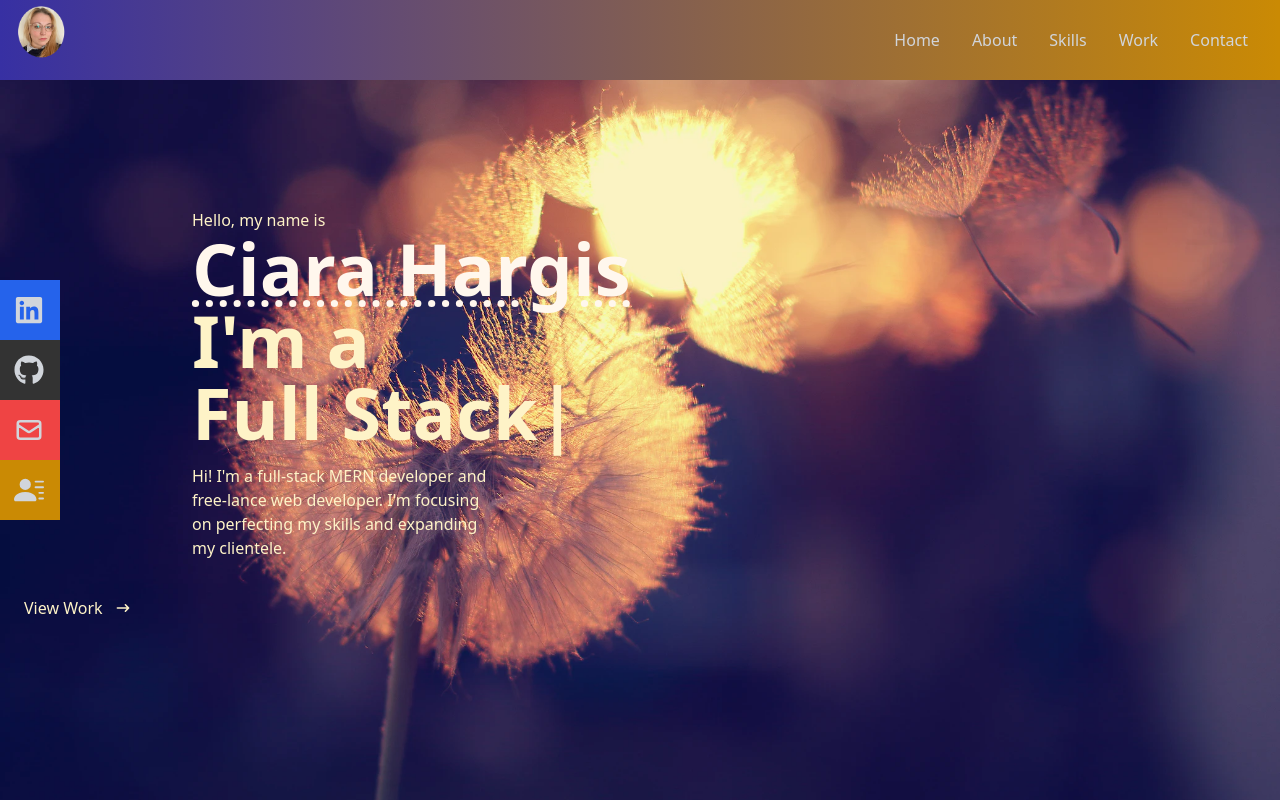
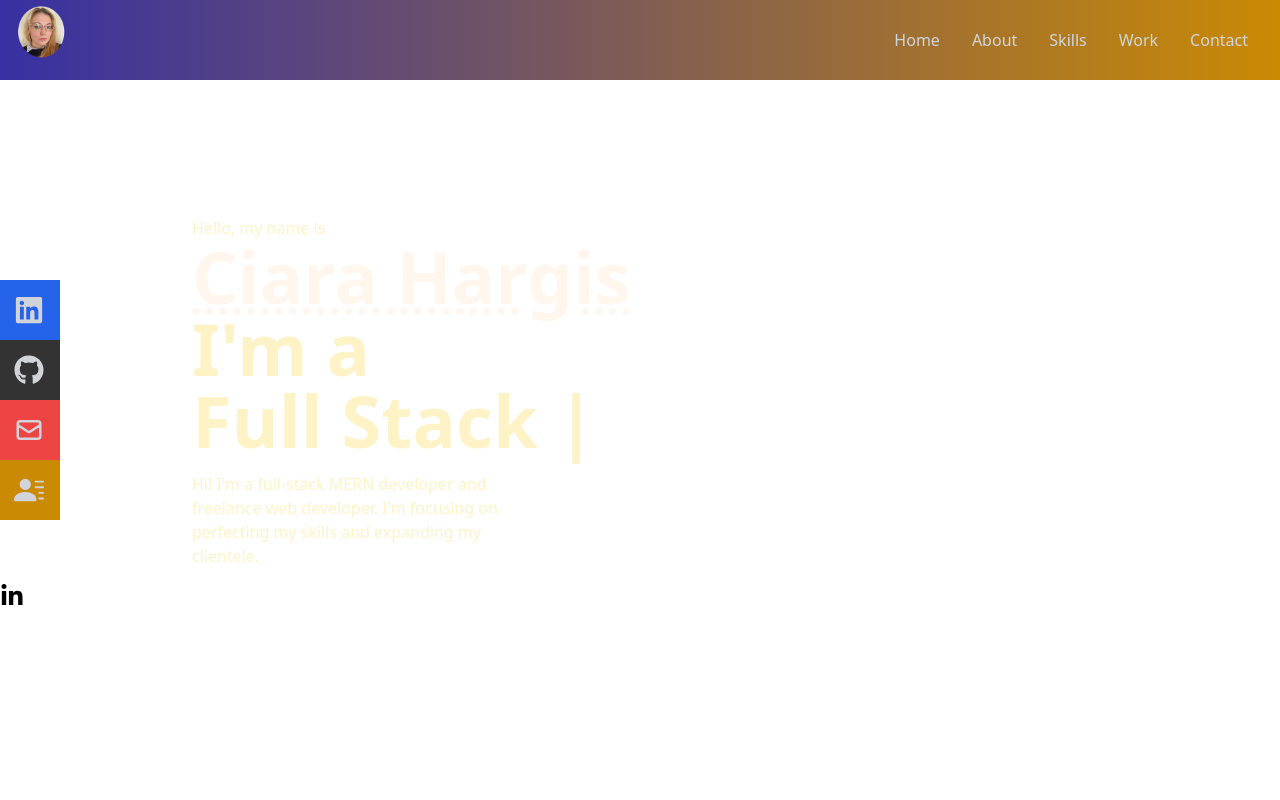
Before and after one commit to NumiBlue/reactportfolio, a React (Create React App) app: page / in a window 1280 px wide. Shown: the top 800 px of the page. Built offline with nearby package versions, Linux system fonts and the light colour scheme; a web font is replaced by a local one.

Commit message:
trouble-shooting

```diff
--- a/src/components/Home.jsx
+++ b/src/components/Home.jsx
@@ -1,19 +1,17 @@
 import React from 'react';
-import backgroundImage from '/Users/ciarahargis/Desktop/Code/challenges/reactportfolio/src/assets/https:/photo-1561954791-05d64ce8460f.webp';
-import { HiArrowNarrowRight } from 'react-icons/hi';
+import { FaLinkedinIn } from 'react-icons/fa';
 import Typed from 'react-typed';
 
 const Home = () => {
   return (
     <div name='home' className='w-full h-screen'>
       {/* Container */}
-    <div style={{backgroundImage: `url(${backgroundImage})`}}
-    className='bg-cover flex flex-col justify-center text-left h-full'>
-      <br></br>
-      <br></br>
+      <div className='bg-cover flex flex-col justify-center text-left h-full'>
+        <br />
+        <br />
         <p className='pl-40 ml-8 max-w-[1000px] px-8 text-amber-100'>Hello, my name is</p>
         <h1 className='pl-40 ml-8 max-w-[1000px] px-8 text-4xl sm:text-7xl underline decoration-dotted font-bold text-orange-50'>Ciara Hargis</h1>
-        <h2 className='pl-40 ml-8 max-w-[1000px] px-8 text-4xl sm:text-7xl font-bold text-amber-100'> I'm a</h2>
+        <h2 className='pl-40 ml-8 max-w-[1000px] px-8 text-4xl sm:text-7xl font-bold text-amber-100'>I'm a</h2>
         <Typed
           className='pl-40 ml-8 max-w-[1000px] px-8 text-4xl sm:text-7xl font-bold text-amber-100'
           strings={['Full Stack Developer.']}
@@ -21,18 +19,15 @@ const Home = () => {
           backSpeed={140}
           loop
         />
-        <p className='pl-40 ml-8 px-8 text-amber-100 py-4 max-w-[500px]'> Hi! I'm a full-stack MERN developer and free-lance web developer. I'm focusing on perfecting my skills and expanding my clientele. </p>
+        <p className='pl-40 ml-8 px-8 text-amber-100 py-4 max-w-[500px]'>Hi! I'm a full-stack MERN developer and freelance web developer. I'm focusing on perfecting my skills and expanding my clientele.</p>
         <div>
-          <button className='text-amber-100 group px-6 py-3 my-2 flex items-center hover:bg-indigo-100 hover:border-rindigo-400'>
-            View Work
-            <span className='group-hover:rotate-90 duration-300'>
-              <HiArrowNarrowRight className='ml-3 ' />
-            </span>
-          </button>
+          <a href="https://www.linkedin.com/in/hargisciara/" className='mr-4'>
+            <FaLinkedinIn className='text-2xl' />
+          </a>
         </div>
       </div>
     </div>
   );
 };
 
-export default Home
+export default Home;
--- a/src/components/Navbar.jsx
+++ b/src/components/Navbar.jsx
@@ -4,8 +4,6 @@ import {
   FaTimes,
   FaGithub,
   FaLinkedin,
-  FaFacebook,
-  FaLinkedinIn,
 } from 'react-icons/fa';
 import { HiOutlineMail } from 'react-icons/hi';
 import { BsFillPersonLinesFill } from 'react-icons/bs';
--- a/src/components/Resume.jsx
+++ b/src/components/Resume.jsx
@@ -1,18 +1,17 @@
-import React from 'react'
+import React from 'react';
+import {  FaLinkedinIn } from 'react-icons/fa';
 
-const Resume = () => {
+const Navbar = () => {
   return (
-    <div name='resume' className='w-full md:h-screen text-black  bg-amber-100'>
-    <div className='max-w-[1000px] mx-auto p-4 flex flex-col justify-center w-full h-full'>
-        <div className='pb-8'>
-            <p className='text-4xl font-bold inline border-b-4 text-black border-indigo-800'>Resume</p>
-            <p className='py-6 text-indigo-800'>
-              This is where my resume will go when I have revised it to include my most recent experience.
-            </p>
-        </div>
-    </div>
-</div>
-)
-}
+    <nav className="flex justify-between items-center py-4 px-6 bg-indigo-800 text-white">
+      <div>
+        <a href="/" className="text-2xl font-bold">My Portfolio</a>
+      </div>
+      <div>
+        <a href="/" className="mr-4"><FaLinkedinIn className="text-2xl" /></a>
+      </div>
+    </nav>
+  );
+};
 
-export default Resume
+export default Navbar;
```
Also changed, not shown: my-app/README.md. Lines whose indentation alone changed are shown as unchanged.
